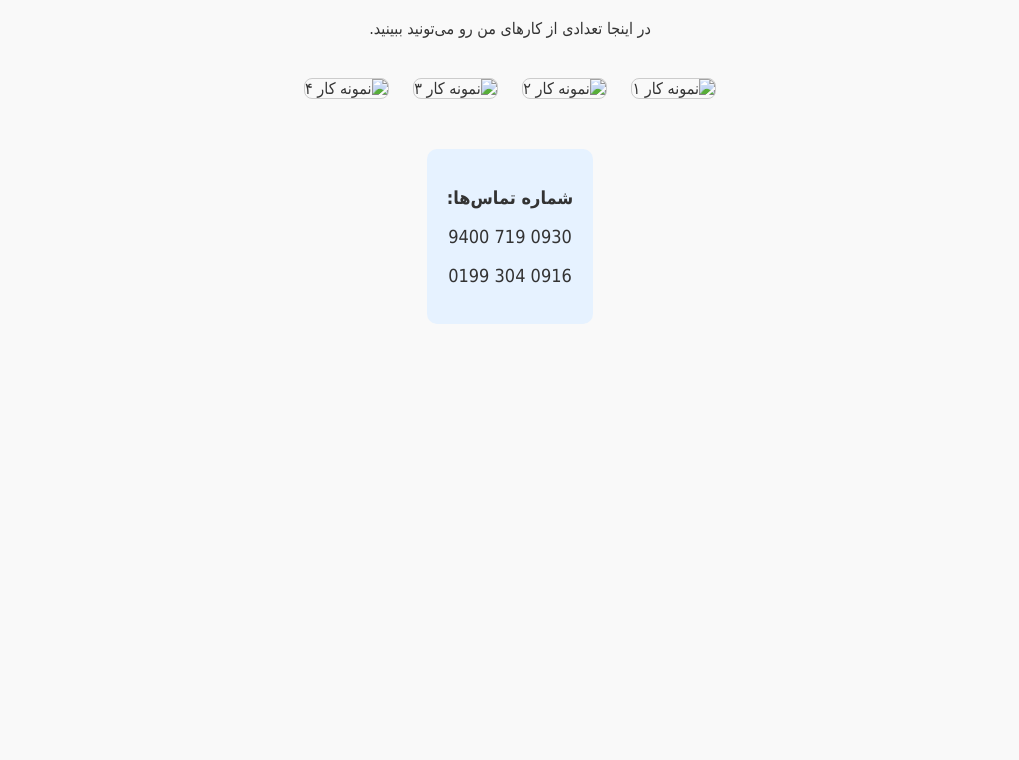
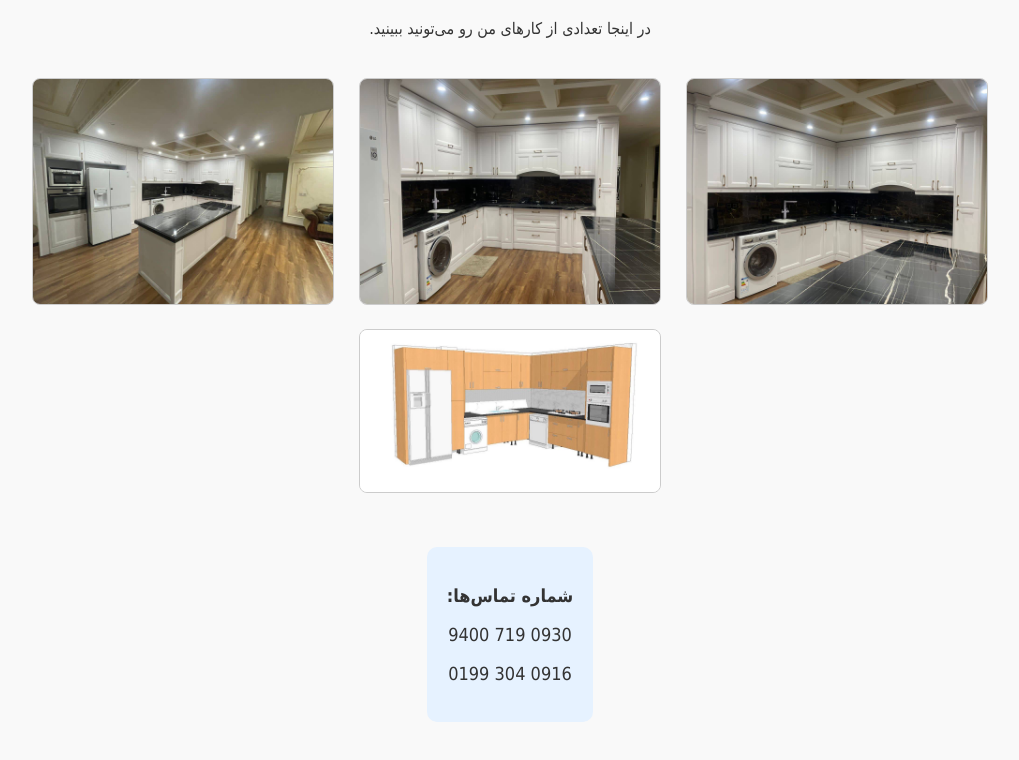
Before and after one commit to iceshw/AAF-wood, a plain HTML site: page index.html in a window 1280 px wide. Shown: the part 110-870 px from the top of the page, without its empty margins (130-1149 px from the left). Before the commit the page ends 800 px from the top, so only its background shows below. Drawn offline with Linux system fonts and the light colour scheme.

Commit message:
Update index.html

```diff
--- a/index.html
+++ b/index.html
@@ -39,10 +39,10 @@
   <p>در اینجا تعدادی از کارهای من رو می‌تونید ببینید.</p>
 
   <div class="portfolio">
-    <img src="img_6906.jpg" alt="نمونه کار ۱">
-    <img src="img_6907.jpg" alt="نمونه کار ۲">
-  <img src="img_6908.jpg" alt="نمونه کار ۳">
-        <img src="img_6909.jpg" alt="نمونه کار ۴">
+    <img src="img_6906.jpeg" alt="نمونه کار ۱">
+    <img src="img_6907.jpeg" alt="نمونه کار ۲">
+  <img src="img_6908.jpeg" alt="نمونه کار ۳">
+        <img src="img_6909.jpeg" alt="نمونه کار ۴">
   </div>
 
   <div class="contact">
```
